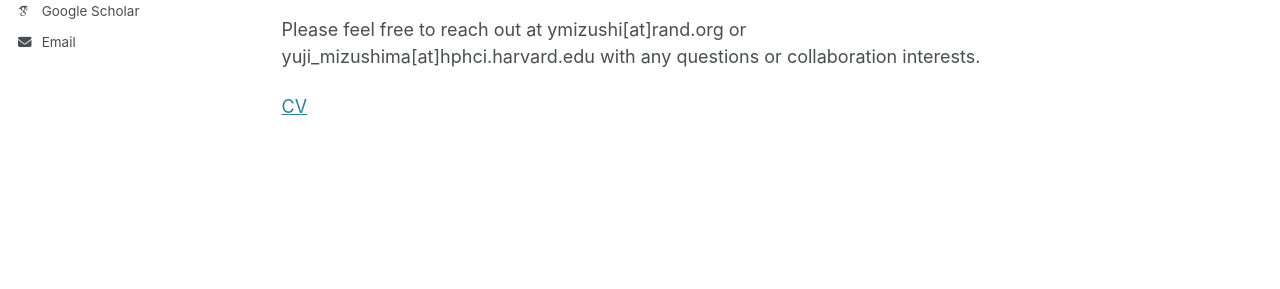
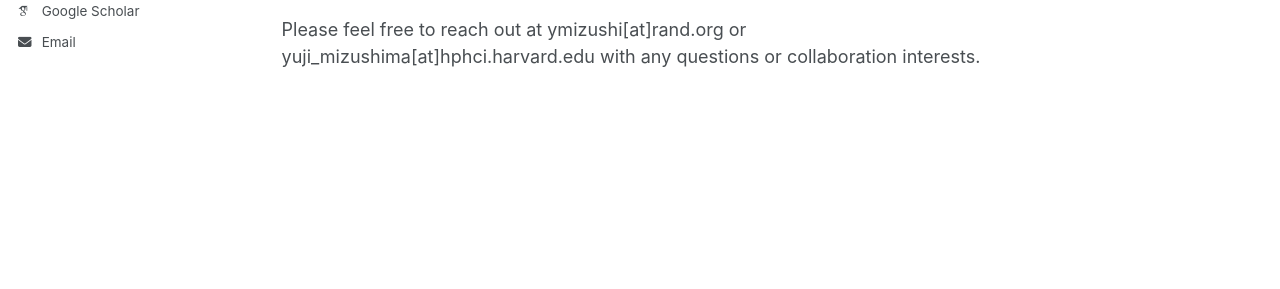
Before and after one commit to yujimizushima/yujimizushima.github.io, a Jekyll site: the page built from _pages/about.md, in a window 1280 px wide. Shown: the part 314-603 px from the top of the page. Built offline with Jekyll 4.4.1, drawn with Linux system fonts in a browser that asks for light colours; some web fonts are replaced.

```diff
--- a/_pages/about.md
+++ b/_pages/about.md
@@ -12,5 +12,3 @@ Hello!
 I am a health economist and postdoctoral fellow in the Division of Health Policy and Insurance Research at the Harvard Pilgrim Health Care Institute. I received my PhD from the RAND School of Public Policy. My research focuses on topics in behavioral health care, medical liability, and population health.
 
 Please feel free to reach out at ymizushi[at]rand.org or yuji_mizushima[at]hphci.harvard.edu with any questions or collaboration interests.
-
-[CV](https://drive.google.com/file/d/1QJwFL_ya6Ieqk-3Gj-Jcaj_2S6rVbnaJ/view?usp=sharing)
```
